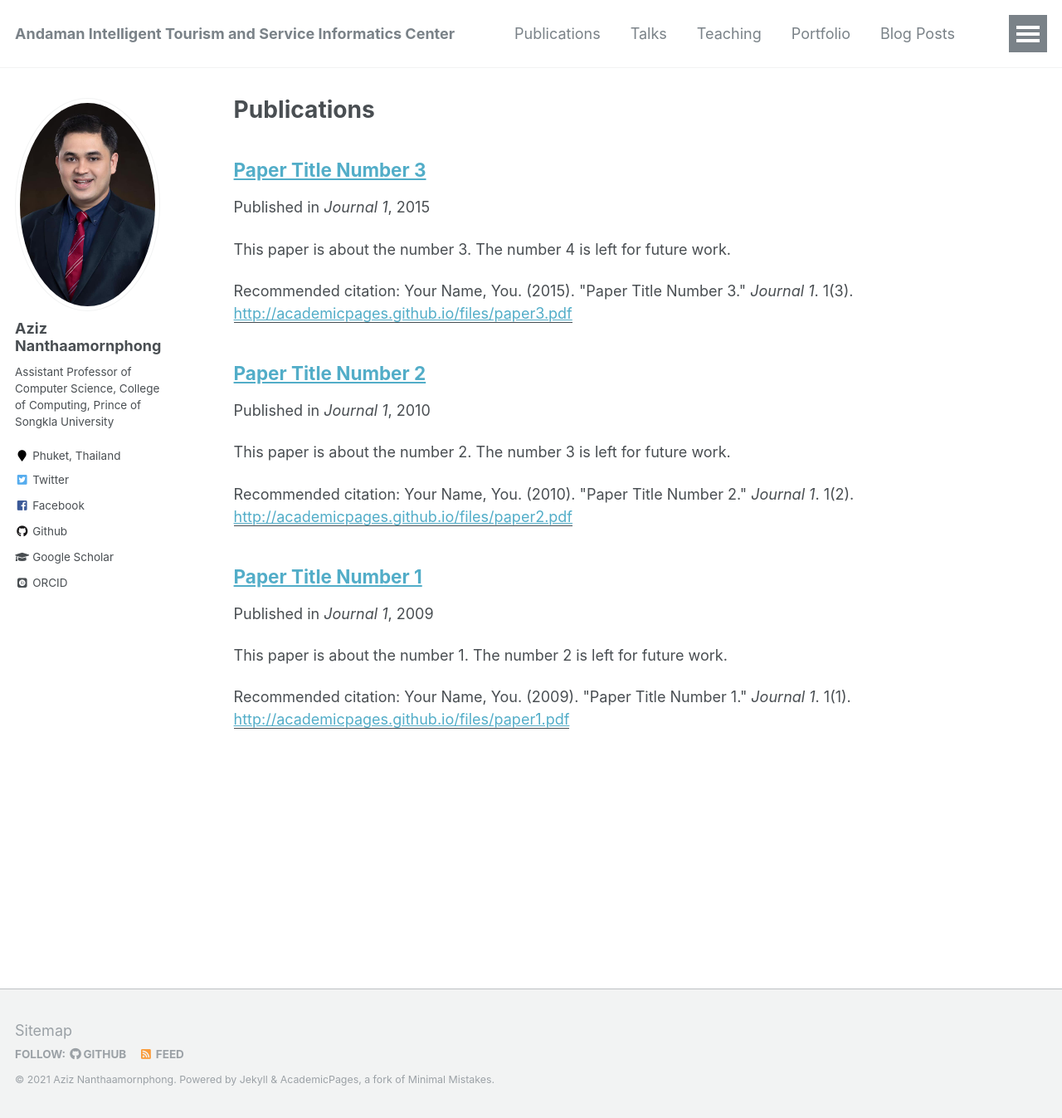
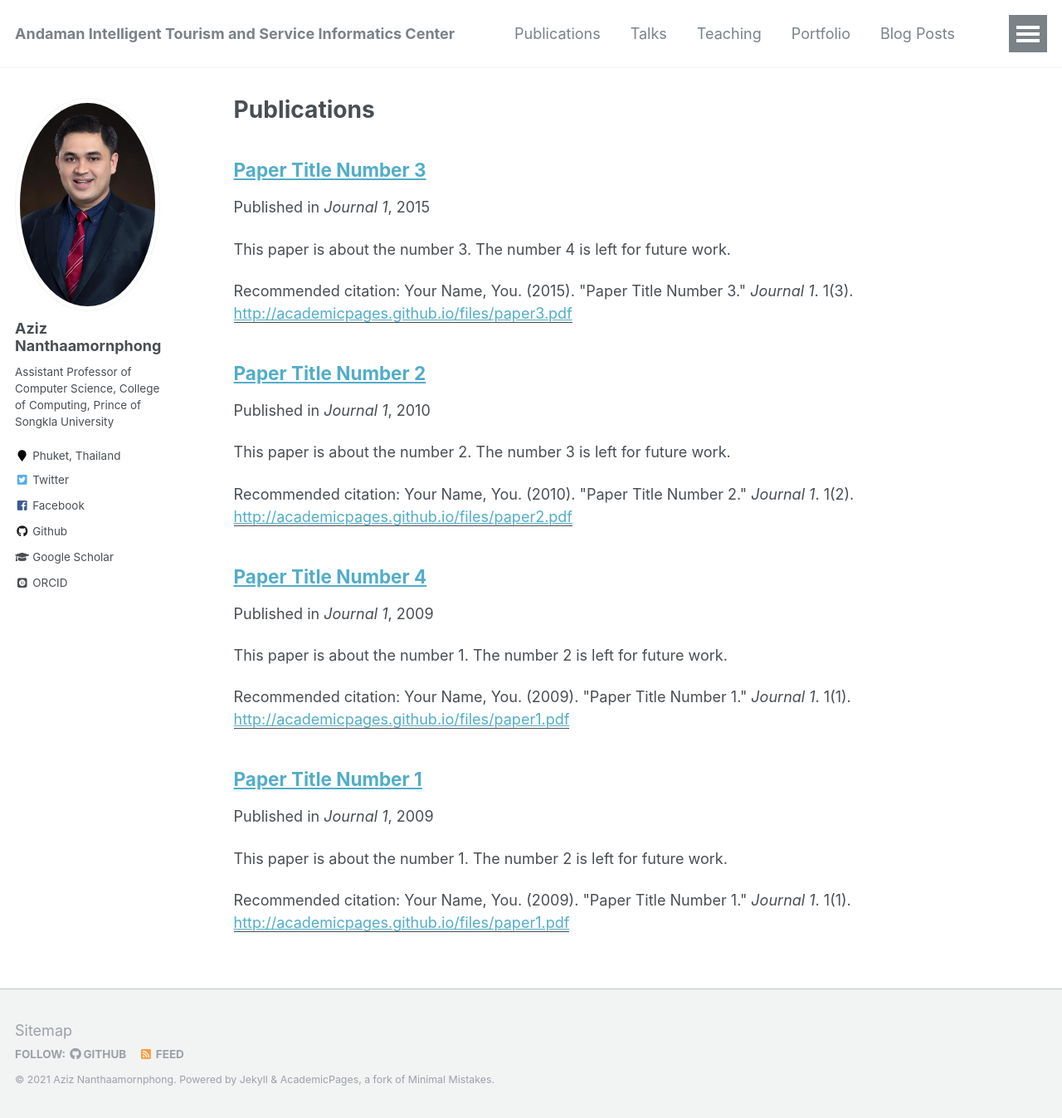
Before and after one commit to azizn/azizn.github.io, a Jekyll site: the page built from _pages/publications.md, in a window 1280 px wide and 1347 px high. Shown: the whole window at 83% size. Built offline with Jekyll 4.4.1, drawn with Linux system fonts in a browser that asks for light colours; some web fonts are replaced.

Commit message:
Update pubs.md

```diff
--- a/_publications/pubs.md
+++ b/_publications/pubs.md
@@ -1 +1,11 @@
+---
+title: "Paper Title Number 4"
+collection: publications
+permalink: /publication/2009-10-01-paper-title-number-4
+excerpt: 'This paper is about the number 1. The number 2 is left for future work.'
+date: 2009-10-01
+venue: 'Journal 1'
+paperurl: 'http://academicpages.github.io/files/paper1.pdf'
+citation: 'Your Name, You. (2009). &quot;Paper Title Number 1.&quot; <i>Journal 1</i>. 1(1).'
+---
 Aziz Nanthaamornphong,Tanawat Saeang and Panyaprach Tularak,"Zsmell – Code Smell Detection for Open Source Software," International Journal on Advanced Science, Engineering and Information Technology, vol. 10, no. 3, pp. 1035-1041, 2020. [Scopus indexed]
```
